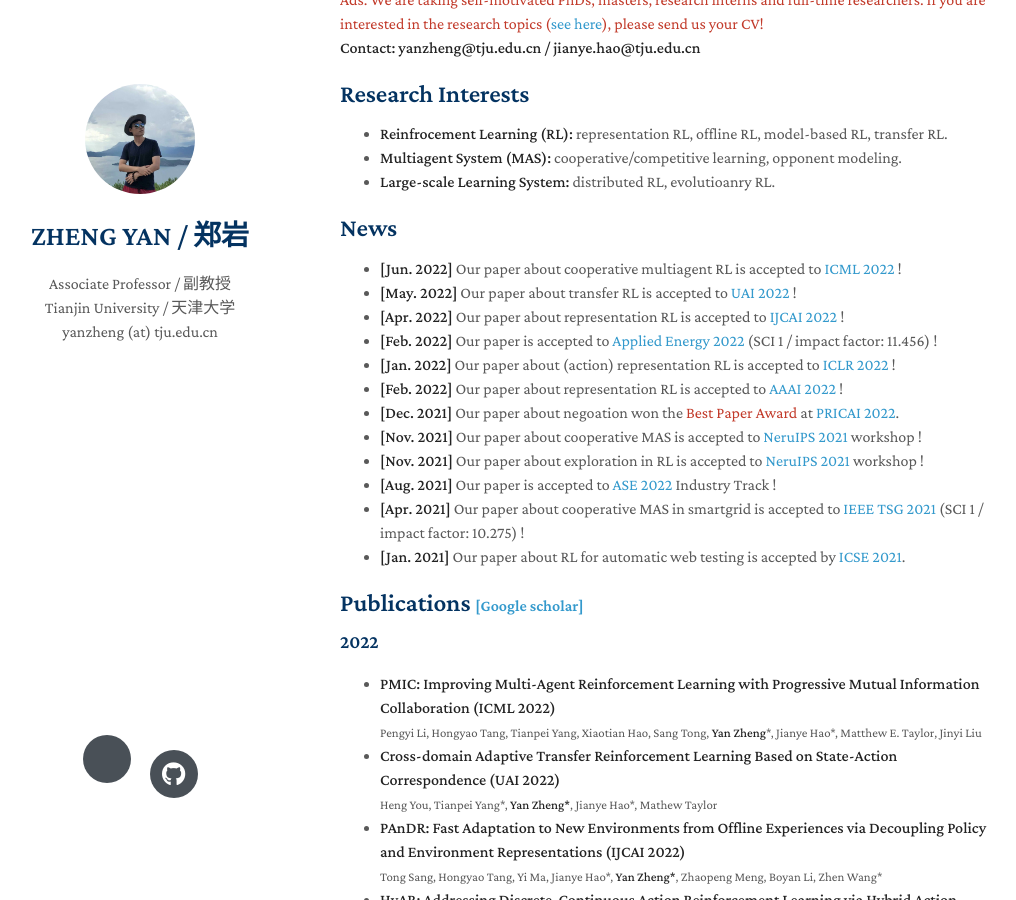
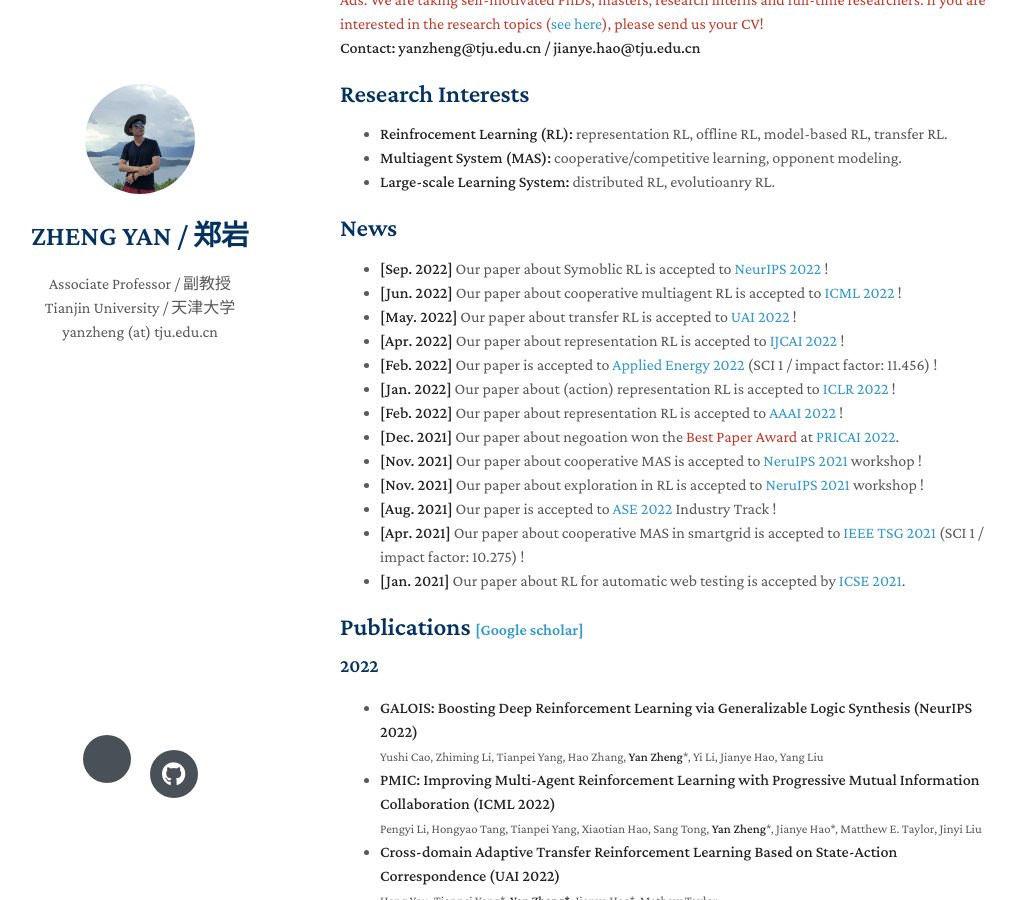
Before and after one commit to Yanzzzzz/yanzzzzz.github.io, a Jekyll site: the page built from index.md, in a window 1280 px wide and 900 px high, scrolled down 213 px. Shown: the whole window, without its empty margins (130-1146 px from the left). Built offline with Jekyll 4.4.1, drawn with Linux system fonts in a browser that asks for light colours; nearby versions of some CDN libraries; a style sheet for code colours, icons or effects is not loaded; our own code applies the rules of GitHub Pages for plain Markdown files.

Commit message:
add new accepted papera

```diff
--- a/index.md
+++ b/index.md
@@ -15,6 +15,7 @@ I’m now a Associate Professor in Tianjin University, co-learding the [Deep Rei
 - **Large-scale Learning System:** distributed RL, evolutioanry RL.
 
 ## News
+- **[Sep. 2022]** Our paper about Symoblic RL is accepted to [NeurIPS 2022](https://nips.cc/Conferences/2022) !
 - **[Jun. 2022]** Our paper about cooperative multiagent RL is accepted to [ICML 2022](https://icml.cc/Conferences/2022) !
 - **[May. 2022]** Our paper about transfer RL is accepted to [UAI 2022](https://www.auai.org/uai2022/) !
 - **[Apr. 2022]** Our paper about representation RL is accepted to [IJCAI 2022](https://ijcai-22.org/) !
@@ -31,6 +32,9 @@ I’m now a Associate Professor in Tianjin University, co-learding the [Deep Rei
 ## Publications [<font size=3>[Google scholar]</font>](https://scholar.google.com/citations?user=tJuhd1kAAAAJ)
 
 ### 2022
+- **GALOIS: Boosting Deep Reinforcement Learning via Generalizable Logic Synthesis (NeurIPS 2022)** <br/>
+  <font style="font-size:0.8rem">Yushi Cao, Zhiming Li, Tianpei Yang, Hao Zhang, <strong>Yan Zheng</strong>*, Yi Li, Jianye Hao, Yang Liu</font>
+
 - **PMIC: Improving Multi-Agent Reinforcement Learning with Progressive Mutual Information Collaboration (ICML 2022)** <br/>
   <font style="font-size:0.8rem">Pengyi Li, Hongyao Tang, Tianpei Yang, Xiaotian Hao, Sang Tong, <strong>Yan Zheng</strong>*, Jianye Hao*, Matthew E. Taylor, Jinyi Liu</font>
 - **Cross-domain Adaptive Transfer Reinforcement Learning Based on State-Action Correspondence (UAI 2022)**<br/>
```
